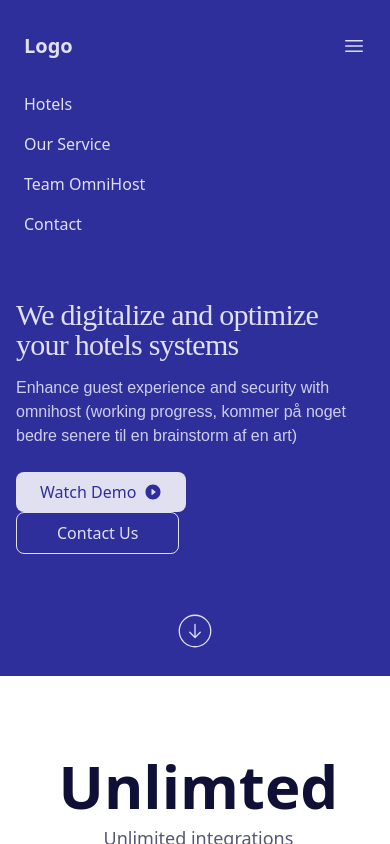
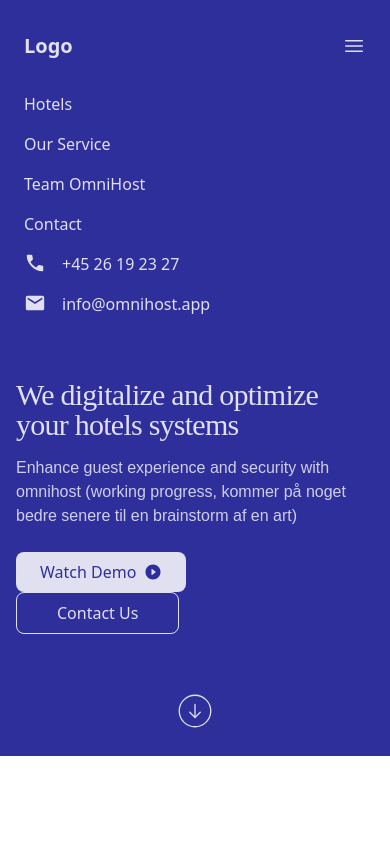
Before and after one commit to clar9309/omnihost-landingpage, a SvelteKit app: page / in a window 390 px wide. Both pictures are taken after a click on the button 354 px from the left and 46 px from the top of the page. Shown: the top 844 px of the page. Built offline with nearby package versions, Linux system fonts and the light colour scheme.

Commit message:
Responsive header and hero

```diff
--- a/src/routes/Header.svelte
+++ b/src/routes/Header.svelte
@@ -52,6 +52,32 @@
           <a class="text-gray-800 hover:text-blue-400" href="/">Team OmniHost</a
           >
           <a class="text-gray-800 hover:text-blue-400" href="/">Contact</a>
+          <div class="flex my-4 sm:flex md:hidden lg:hidden">
+            <svg
+              xmlns="http://www.w3.org/2000/svg"
+              width="22"
+              height="22"
+              viewBox="0 0 24 24"
+              class="mr-4 fill-purple-50"
+              ><path
+                d="M19.95 21q-3.225 0-6.287-1.438t-5.425-3.8q-2.363-2.362-3.8-5.425T3 4.05q0-.45.3-.75t.75-.3H8.1q.35 0 .625.225t.325.575l.65 3.5q.05.35-.013.638T9.4 8.45L7 10.9q1.05 1.8 2.625 3.375T13.1 17l2.35-2.35q.225-.225.588-.337t.712-.063l3.45.7q.35.075.575.338T21 15.9v4.05q0 .45-.3.75t-.75.3Z"
+              /></svg
+            >
+            <a href="tel:+4526192327"> +45 26 19 23 27</a>
+          </div>
+          <div class="flex sm:flex md:hidden lg:hidden">
+            <svg
+              xmlns="http://www.w3.org/2000/svg"
+              width="22"
+              height="22"
+              viewBox="0 0 24 24"
+              class="mr-4 fill-purple-50"
+              ><path
+                d="M4 20q-.825 0-1.413-.588T2 18V6q0-.825.588-1.413T4 4h16q.825 0 1.413.588T22 6v12q0 .825-.588 1.413T20 20H4Zm8-7l8-5V6l-8 5l-8-5v2l8 5Z"
+              /></svg
+            >
+            <a href="mailto: info@omnihost.app"> info@omnihost.app</a>
+          </div>
         </div>
       </nav>
     </div>
```
